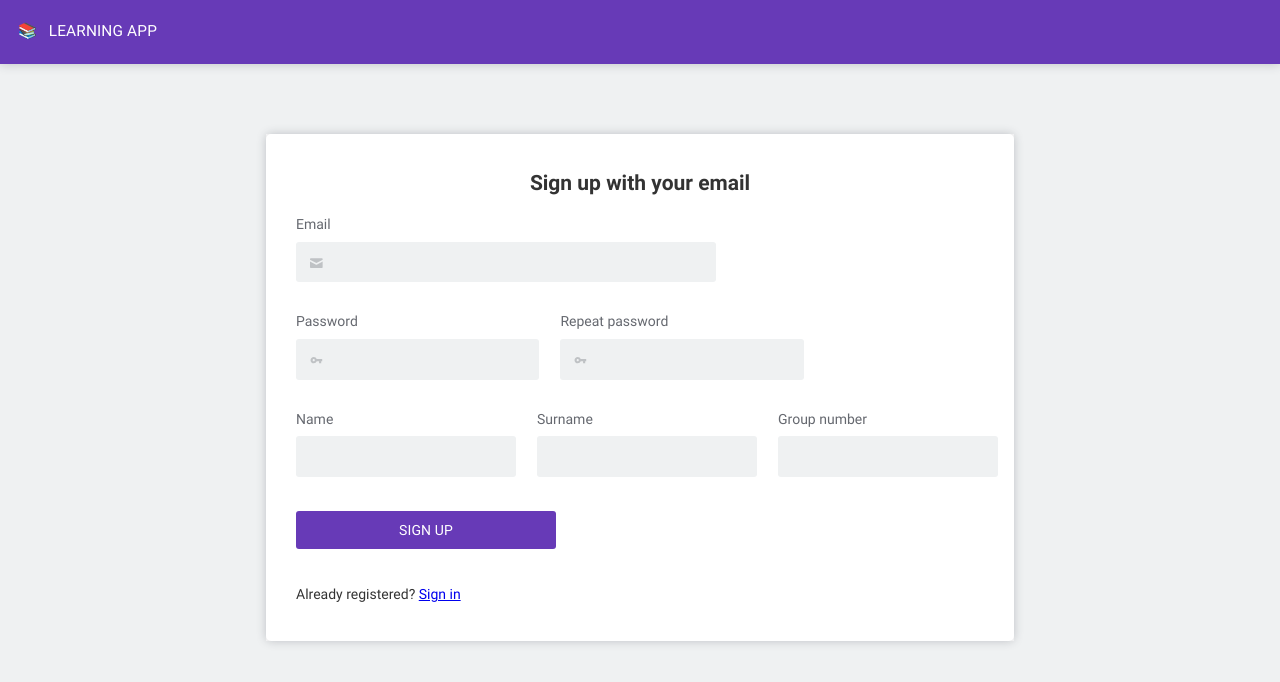
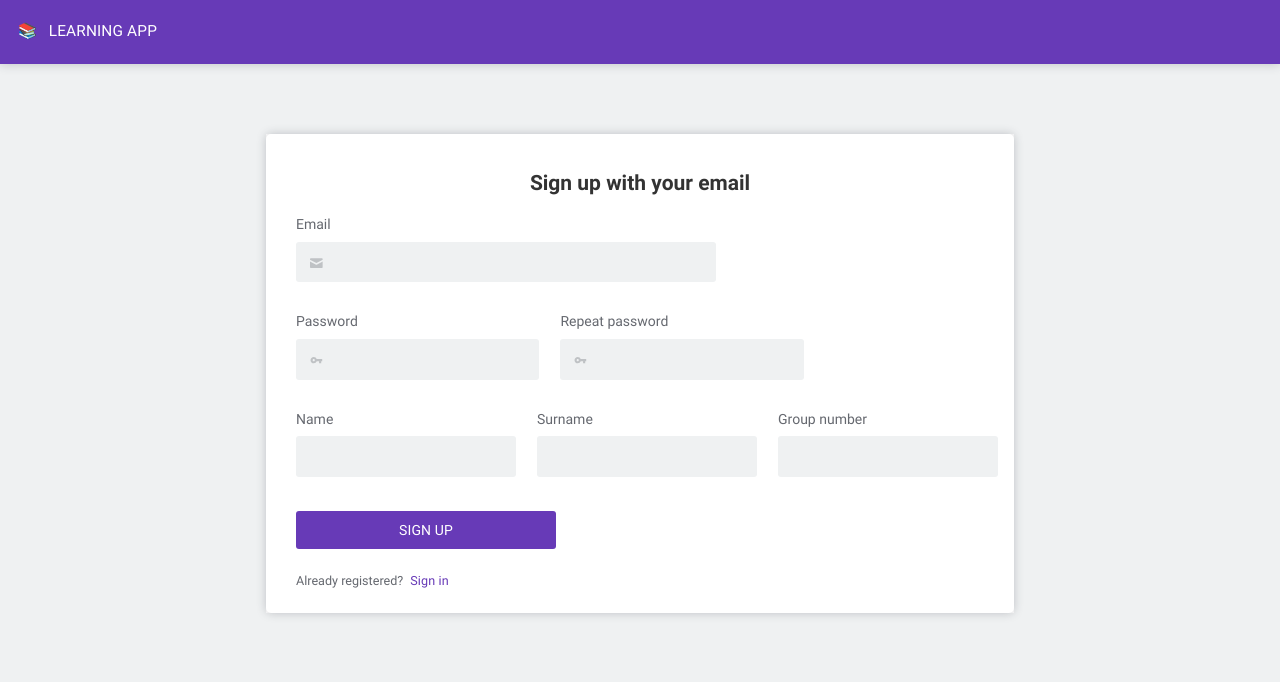
Before and after one commit to dimadk24/learning-app-layout, a website: page source/sign-up.html in a window 1280 px wide. Drawn offline with nearby package versions, Linux system fonts and the light colour scheme; files that its build step writes are made by us from their sources.

Commit message:
feat: stylize signup/login pages cross-link

```diff
--- a/source/sass/blocks/signup-form.scss
+++ b/source/sass/blocks/signup-form.scss
@@ -141,3 +141,21 @@
 .signup-form__button:active {
   filter: saturate(0.3);
 }
+
+.signup-form__help-link {
+  margin: 0;
+  color: $semi-transparent-dark;
+  font-size: 0.9em;
+}
+
+.signup-form__help-link a {
+  @include horizontal-paddings(0.3em);
+  color: $accent-color;
+  letter-spacing: 0.01em;
+  text-decoration: none;
+}
+
+.signup-form__help-link a:hover,
+.signup-form__help-link a:focus {
+  text-decoration: underline;
+}
--- a/source/sign-up.html
+++ b/source/sign-up.html
@@ -58,10 +58,8 @@
           </p>
         </div>
 
-        <!-- <div class="signup-form__columns"> -->
-          <button class="signup-form__button button" type="submit">Sign up</button>
-          <p>Already registered? <a href="./sign-in.html">Sign in</a></p>
-        <!-- </div> -->
+        <button class="signup-form__button button" type="submit">Sign up</button>
+        <p class="signup-form__help-link">Already registered? <a href="./sign-in.html">Sign in</a></p>
       </form>
     </div>
 
```
Also changed, not shown: source/sign-in.html (+1 -4 lines).
